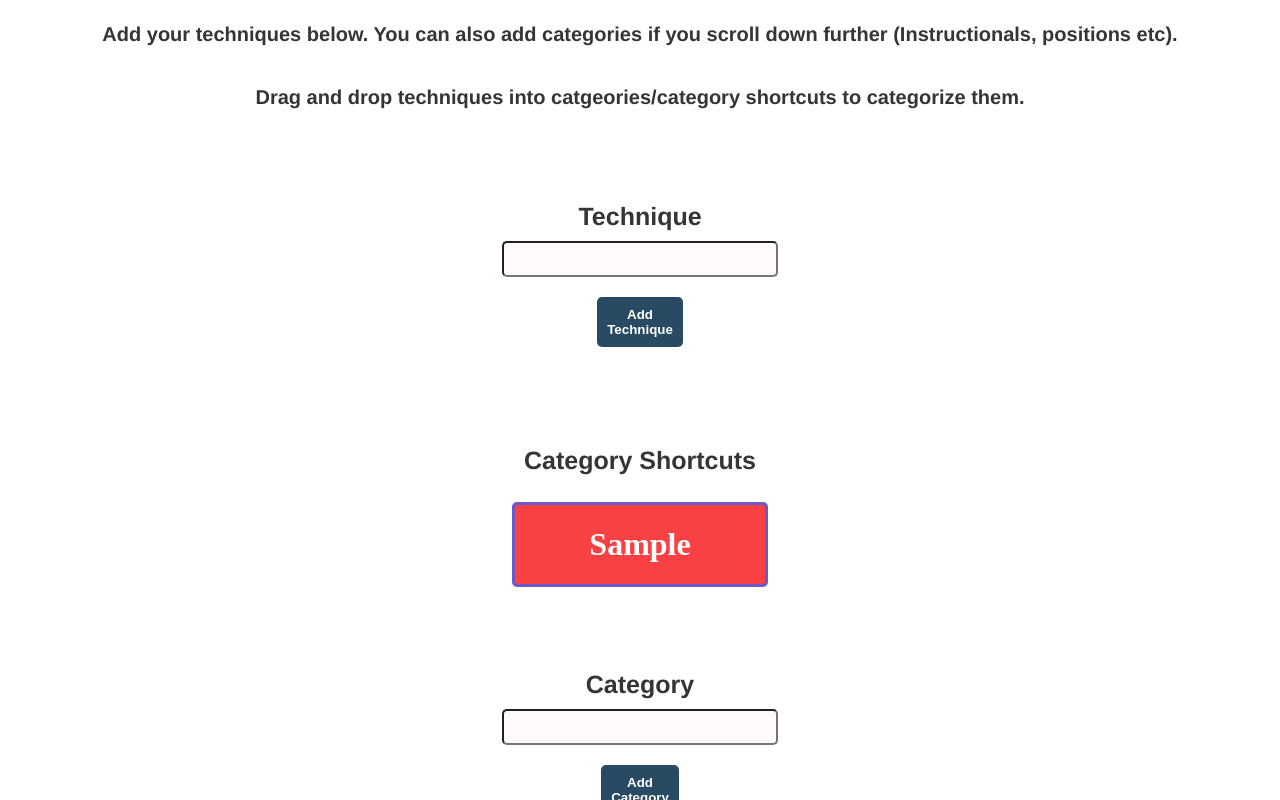
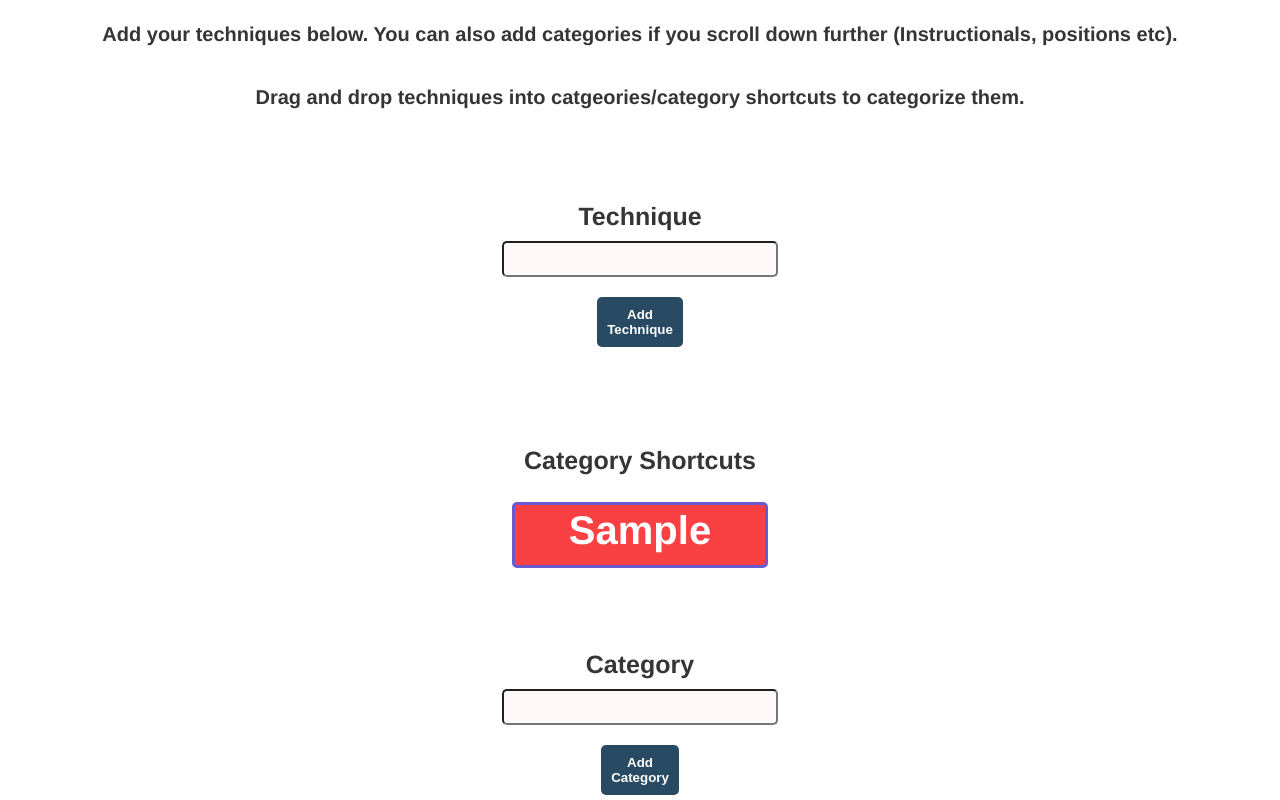
Before and after one commit to Petemc121/Netlify-test, a React (Create React App) app: page / in a window 1280 px wide. Both pictures are taken after typing "Sample" into the empty fields and a click on the button "Add Category". Shown: the part 124-924 px from the top of the page. Built offline with nearby package versions, Linux system fonts and the light colour scheme.

Commit message:
updated styling and category key functionality

```diff
--- a/src/CategoryKey.js
+++ b/src/CategoryKey.js
@@ -33,7 +33,7 @@ export default function CategoryKey({categoryKey, handleDrop}) {
     return (
         <a onMouseOver={brighten} onMouseOut={revert} href={`#${categoryKey.id}`} style={{textDecoration:"none"}} >
         <div id={categoryKey.id} onDrop={(e) => handleDrop(e, categoryKey)} onDragOver={handleDragOver} onDragLeave={handleDragLeave} droppable="true"  ref={div}  class="categoryKeys" style={{backgroundColor:categoryKey.color}}>
-            <h1>{categoryKey.category}</h1>
+            {categoryKey.category}
         </div>
         </a>
     )
--- a/src/app.css
+++ b/src/app.css
@@ -202,6 +202,12 @@ html {
   text-align: center;
   border: 3px solid slateblue;
   color: white;
+  font-size:40px;
+  font-weight:bold;
+  height:60px;
+  line-height:50px;
+  font-family: fa5-proxima-nova, "Helvetica Neue", Helvetica, Arial, sans-serif;
+
 }
 
 #categoriesIn {
```
